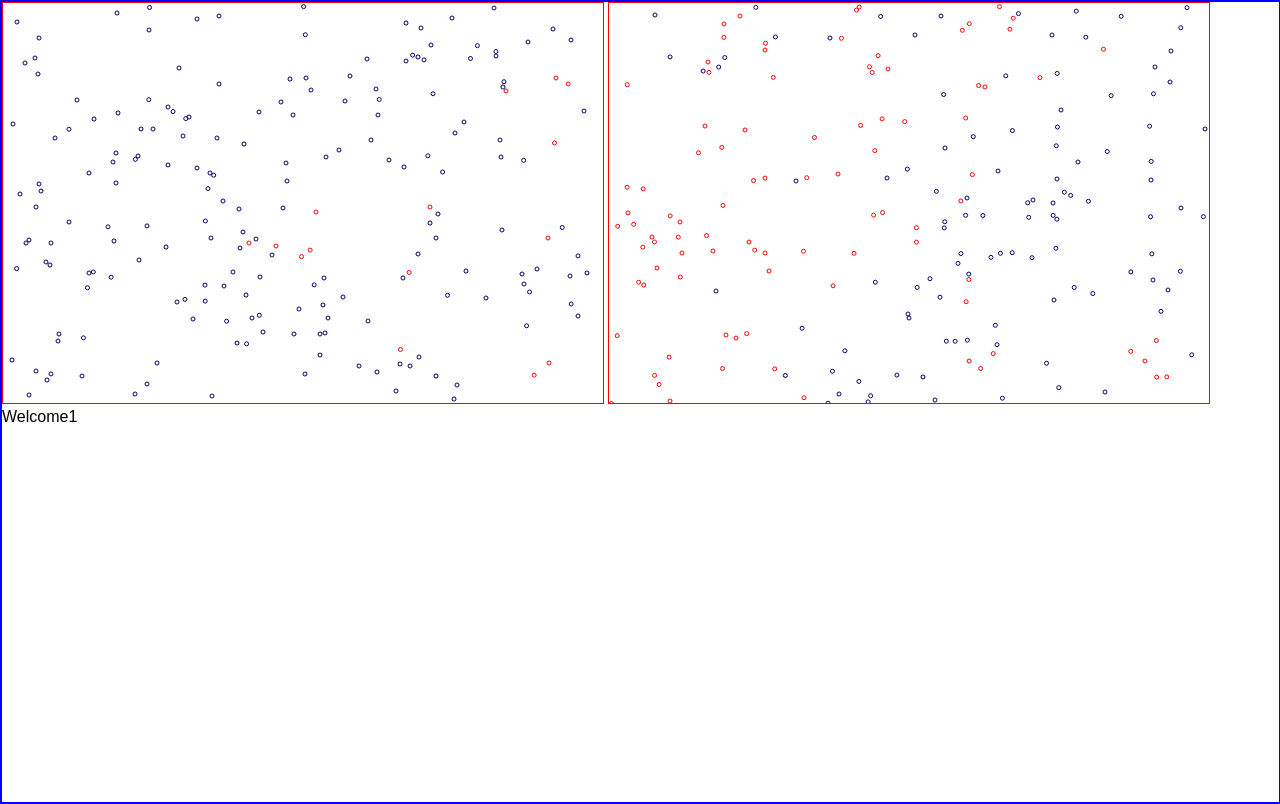
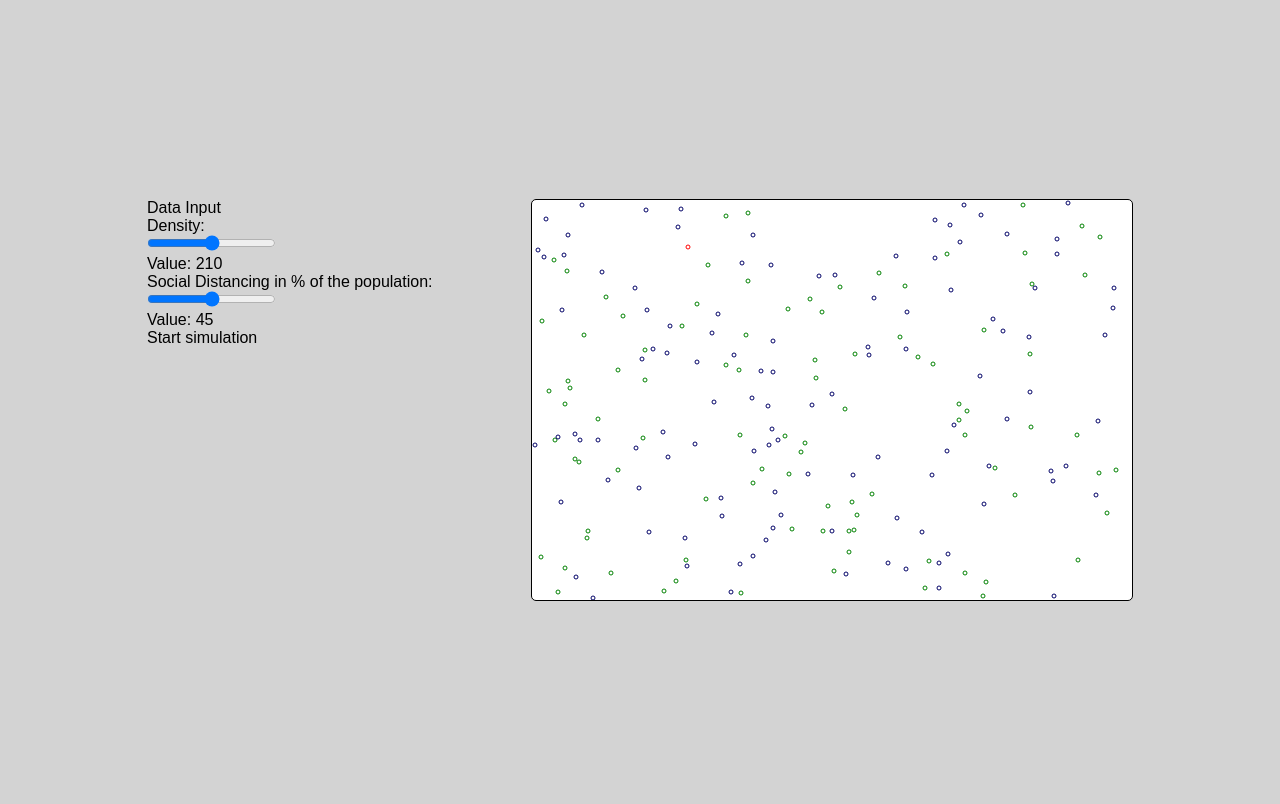
Before and after one commit to Arno-co/C19_simulation, a website built with webpack: page index.html in a window 1280 px wide. Built offline with nearby package versions, Linux system fonts and the light colour scheme.

Commit message:
Add sliders

```diff
--- a/index.html
+++ b/index.html
@@ -10,8 +10,30 @@
     <script type="application/javascript" src="./dist/main.js"></script>
 </head>
 <body>
-    <canvas id="simulation-canvas"></canvas>
-    <canvas id="simulation-canvas"></canvas>
-    Welcome1
+    <div class="main">
+        <div class='data-input'>Data Input
+            <!-- <select type='dropdown' name="density" id="density">Density
+                <option value="300">NYC</option>
+                <option value="200">Portland</option>
+                <option value="100">Ohio</option>
+            </select> -->
+            <div class="slidecontainer">
+
+                <p>Density:</p>
+                <input type="range" min="20" max="400" value="210" class="slider" id="my-density-range">
+                <p>Value: <span id="density-value"></span></p>
+                <p>Social Distancing in % of the population:</p>
+                <input type="range" min="0" max="90" value="45" class="slider" id="my-social-range">
+                <p>Value: <span id="social-value"></span></p>
+            </div>
+            <div>
+                <button id='start'>Start simulation</button>
+            </div>
+        </div>
+        <div class="canvas-container">
+            <canvas id="simulation-canvas"></canvas>
+            <!-- <canvas id="simulation-canvas"></canvas> -->
+        </div>
+    </div>
 </body>
 </html>
--- a/src/index.js
+++ b/src/index.js
@@ -6,15 +6,48 @@ import {Person} from './person';
 
 document.addEventListener("DOMContentLoaded", function () {
     const canvasEl1 = document.getElementsByTagName("canvas")[0];
-    const canvasEl2 = document.getElementsByTagName("canvas")[1];
+    // const canvasEl2 = document.getElementsByTagName("canvas")[1];
+
+
+
+    let density = document.getElementById('my-density-range');
+    let outputDensity = document.getElementById('density-value');
+
+    outputDensity.innerHTML = density.value;
+
+    density.oninput = function () {
+
+        outputDensity.innerHTML = this.value;
+        let s1 = new Simulation(this.value, socialDist.value / 100, ctx1);
+        console.log(s1);
+    }
+    console.log(density.value);
+
+    let socialDist = document.getElementById('my-social-range');
+    let outputSocialDist = document.getElementById('social-value');
+
+    outputSocialDist.innerHTML = socialDist.value;
+
+    socialDist.oninput = function () {
+        outputSocialDist.innerHTML = this.value;
+        let s1 = new Simulation(density.value, this.value / 100, ctx1);
+        return s1;
+    }
+    console.log(socialDist.value);
+
+    let startSimulation = document.getElementById('start');
+    startSimulation.onclick = function () {
+        sv1.start();
+    }
+
 
     canvasEl1.width = Simulation.DIM_X;
     canvasEl1.height = Simulation.DIM_Y;
     const ctx1 = canvasEl1.getContext("2d");
 
-    canvasEl2.width = Simulation.DIM_X;
-    canvasEl2.height = Simulation.DIM_Y;
-    const ctx2 = canvasEl2.getContext("2d");
+    // canvasEl2.width = Simulation.DIM_X;
+    // canvasEl2.height = Simulation.DIM_Y;
+    // const ctx2 = canvasEl2.getContext("2d");
 
     console.log('webpack is working');
 
@@ -22,36 +55,18 @@ document.addEventListener("DOMContentLoaded", function () {
     window.Simulation = Simulation;
     window.SimulationView = SimulationView;
 
-    let s1 = new Simulation(200, 0.75);
-
-    // let np = new Person({
-    //     pos: [90, 90],
-    //     vel: [20, 20]
-    // });
-    // console.log(np);
-    // np.draw(ctx1);
-
+    let s1 = new Simulation(density.value, socialDist.value / 100, ctx1);
     console.log(s1);
-
     let sv1 = new SimulationView(s1, ctx1)
-    // console.log(sv1);
-    sv1.start();
+    // sv1.start();
 
 
-    let s2 = new Simulation(200, 0.25);
+    // let s2 = new Simulation(50, 0.8);
+    // console.log(s2);
+    // let sv2 = new SimulationView(s2, ctx2)
+    // sv2.start();
 
-    // let np = new Person({
-    //     pos: [90, 90],
-    //     vel: [20, 20]
-    // });
-    // console.log(np);
-    // np.draw(ctx1);
 
-    console.log(s2);
-
-    let sv2 = new SimulationView(s2, ctx2)
-    // console.log(sv1);
-    sv2.start();
 
 
 });
--- a/src/simulation.js
+++ b/src/simulation.js
@@ -1,17 +1,20 @@
 import {Person, DEFAULTS} from './person';
 import {Util} from './util';
+import SimulationView from './simulation_view';
 
 export default class Simulation {
-    constructor(density, socialDistancingRate) {
+    constructor(density, socialDistancingRate, ctx) {
         this.DIM_X = 600;
         this.DIM_Y = 400;
         this.NUM_PERSONS = 100;
         this.density = density;
         this.socialDistancingRate = socialDistancingRate;
+        this.populationInfected = false;
         this.persons = [];
         this.addPersons();
         this.addPatientZero();
         this.addConsciousCitizen();
+        this.draw(ctx);
     }
 
     // handleDensity() {
@@ -45,6 +48,7 @@ export default class Simulation {
         for (let i=0; i<this.persons.length * this.socialDistancingRate; i++) {
             this.persons[i].consciousCitizen = true;
             this.persons[i].vel = [0,0];
+            this.persons[i].color = 'green';
         }
     }
 
@@ -102,17 +106,33 @@ export default class Simulation {
 
     bounce(pos, vel) {
         let rad = DEFAULTS.RADIUS
-        if (pos[0]-rad <= 0 || pos[0]+rad>= this.DIM_X) {
+        if (pos[0]-rad < 0 || pos[0]+rad > this.DIM_X) {
            vel[0] = - vel[0]
-        } else if (pos[1]-rad <= 0 || pos[1]+rad >= this.DIM_Y) {
+        } else if (pos[1]-rad < 0 || pos[1]+rad > this.DIM_Y) {
             vel[1] = - vel[1]
         }
         return vel;
     }
 
+    handleInfection() {
+        if (this.persons.every(person => person.color === 'red')) {
+            this.populationInfected = true;
+        }
+    }
+
     step() {
+
         this.moveObjects();
         this.checkCollisions();
+        this.handleInfection();
+
+        // if (!this.populationInfected) {
+        //     this.moveObjects();
+        //     this.checkCollisions();
+        //     this.handleInfection();
+        // } else {
+        //     return null;
+        // }
     }
 
 }
--- a/src/simulation_view.js
+++ b/src/simulation_view.js
@@ -11,10 +11,12 @@ export default class SimulationView {
         let simulationInterval = setInterval(() => {
             this.simulation.step();
             this.simulation.draw(this.ctx);
-        }, 20)
+            if (this.simulation.populationInfected) {
+                clearInterval(simulationInterval);
+            }
+        }, 20);
+
+
     }
 
-    stop() {
-        clearInterval(simulationInterval);
-    }
 }
```
Also changed, not shown: dist/bundle.js, dist/index.css, dist/reset.css.
